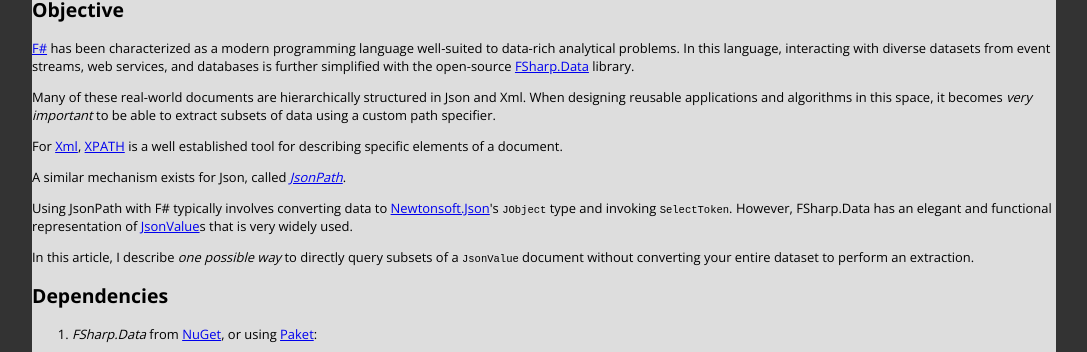
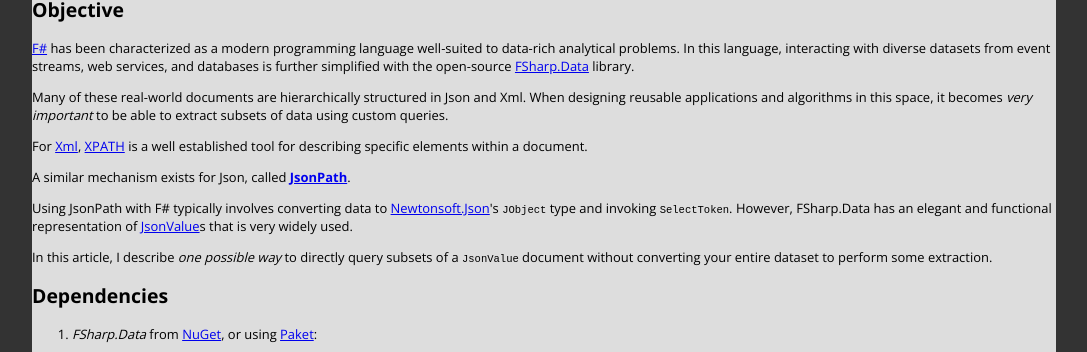
Before and after one commit to j-alexander/j-alexander.github.io, a Jekyll site: the page built from _posts/2016-12-15-jsonpath-queries-using-fsharpdata.html, in a window 1280 px wide and 900 px high. Shown: the part 144-496 px from the top of the window, without its empty margins (96-1183 px from the left). Built offline with Jekyll 4.4.1, drawn with Linux system fonts in a browser that asks for light colours; some web fonts are replaced.

Commit message:
additional objective emphasis

```diff
--- a/_posts/2016-12-15-jsonpath-queries-using-fsharpdata.html
+++ b/_posts/2016-12-15-jsonpath-queries-using-fsharpdata.html
@@ -13,17 +13,17 @@
 library.</p>
 <p>Many of these real-world documents are hierarchically structured in Json and Xml.
 When designing reusable applications and algorithms in this space, it becomes <em>very important</em> to
-be able to extract subsets of data using a custom path specifier.</p>
+be able to extract subsets of data using custom queries.</p>
 <p>For <a href="https://en.wikipedia.org/wiki/XML">Xml</a>, <a href="http://www.w3schools.com/xml/xml_xpath.asp">XPATH</a> is
-a well established tool for describing specific elements of a document.</p>
-<p>A similar mechanism exists for Json, called <em><a href="http://goessner.net/articles/JsonPath/">JsonPath</a></em>.</p>
+a well established tool for describing specific elements within a document.</p>
+<p>A similar mechanism exists for Json, called <strong><a href="http://goessner.net/articles/JsonPath/">JsonPath</a></strong>.</p>
 <p>Using JsonPath with F# typically involves converting data to
 <a href="http://www.newtonsoft.com/json/help/html/QueryJsonSelectToken.htm">Newtonsoft.Json</a>'s <code>JObject</code>
 type and invoking <code>SelectToken</code>.  However, FSharp.Data has an elegant and functional representation
 of <a href="http://fsharp.github.io/FSharp.Data/reference/fsharp-data-jsonvalue.html">JsonValue</a>s that is
 very widely used.</p>
 <p>In this article, I describe <em>one possible way</em> to directly query subsets of a <code>JsonValue</code> document
-without converting your entire dataset to perform an extraction.</p>
+without converting your entire dataset to perform some extraction.</p>
 <h2>Dependencies</h2>
 <ol>
 <li>
```
Also changed, not shown: 1 other file.
